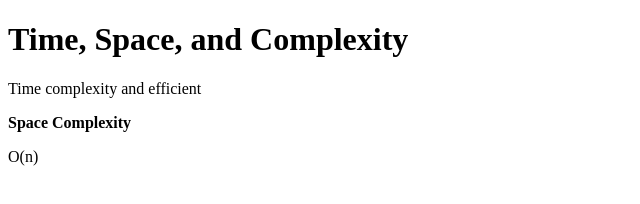
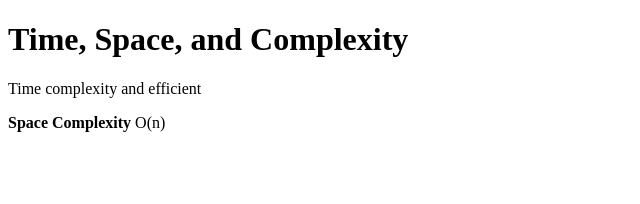
Before and after one commit to acciojob/time-and-space-complexity-adarsh1511, a website: page main.html in a window 1280 px wide. Shown: the full height of the page, 0-640 px from the left. Drawn offline with Linux system fonts and the light colour scheme.

Commit message:
created a submission

```diff
--- a/main.html
+++ b/main.html
@@ -16,8 +16,9 @@
 
 <h1> Time, Space, and Complexity </h1>
 	<p> Time complexity and efficient</p>
-	<p> <b>Space Complexity</b></p>
-	<p>O(n)</p>
+	<p>
+	<b>Space Complexity</b> O(n)
+	</p>
 </body>
 
 </html>
```
